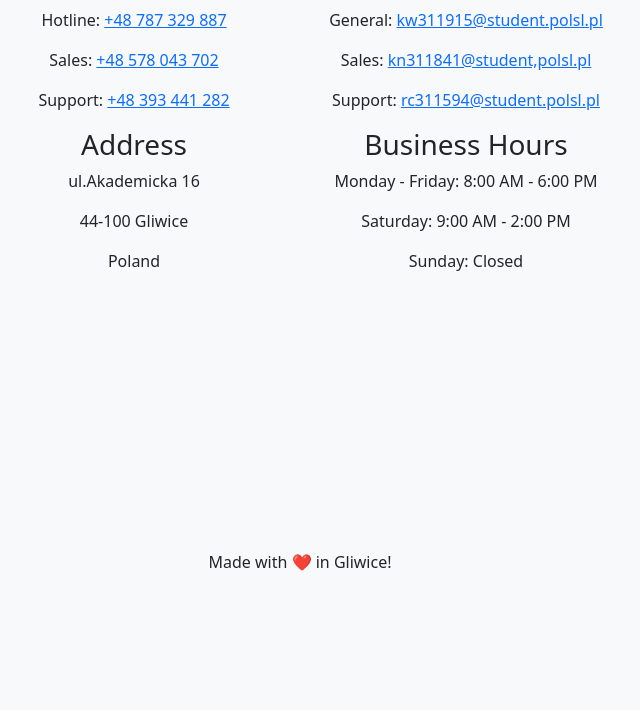
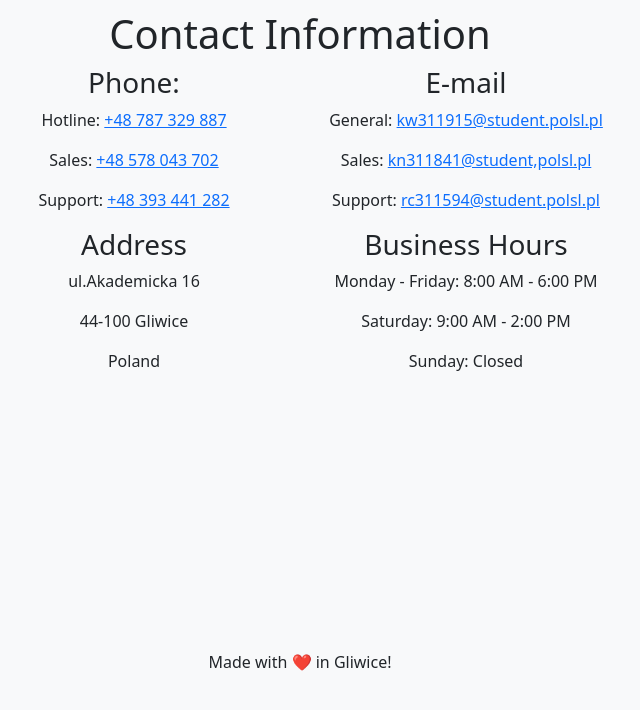
Before and after one commit to Kerowsky/projekt_paczkomat, a PHP site: page /contact.php in a window 1280 px wide. Shown: the part 90-800 px from the top of the page, without its empty margins (340-980 px from the left). Run offline with PHP 8.4, Linux system fonts and the light colour scheme.

Commit message:
dodanie marginesu pomiędzy paskiem a tekstem

```diff
--- a/strona/client/contact.php
+++ b/strona/client/contact.php
@@ -9,7 +9,7 @@
 <?php
 include 'header.php';
 ?>
-<main class="d-flex justify-content-center align-items-center mx-auto h-100">
+<main class="d-flex justify-content-center align-items-center mx-auto h-100"  style="margin-top: 100px;">
     <div class="w-50 main-box align-items-center">
         <h1 class="text-center">Contact Information</h1>
         <div class="text-center">
```
